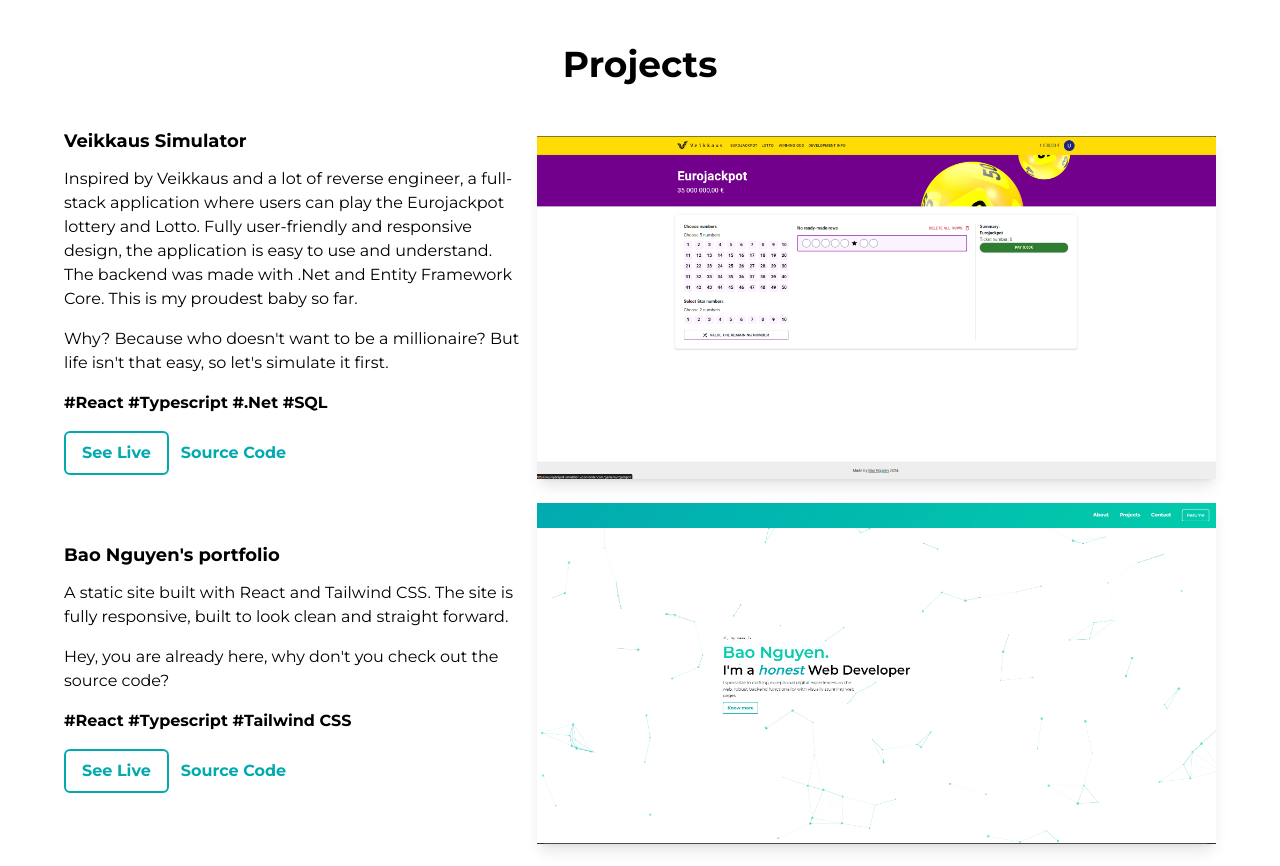
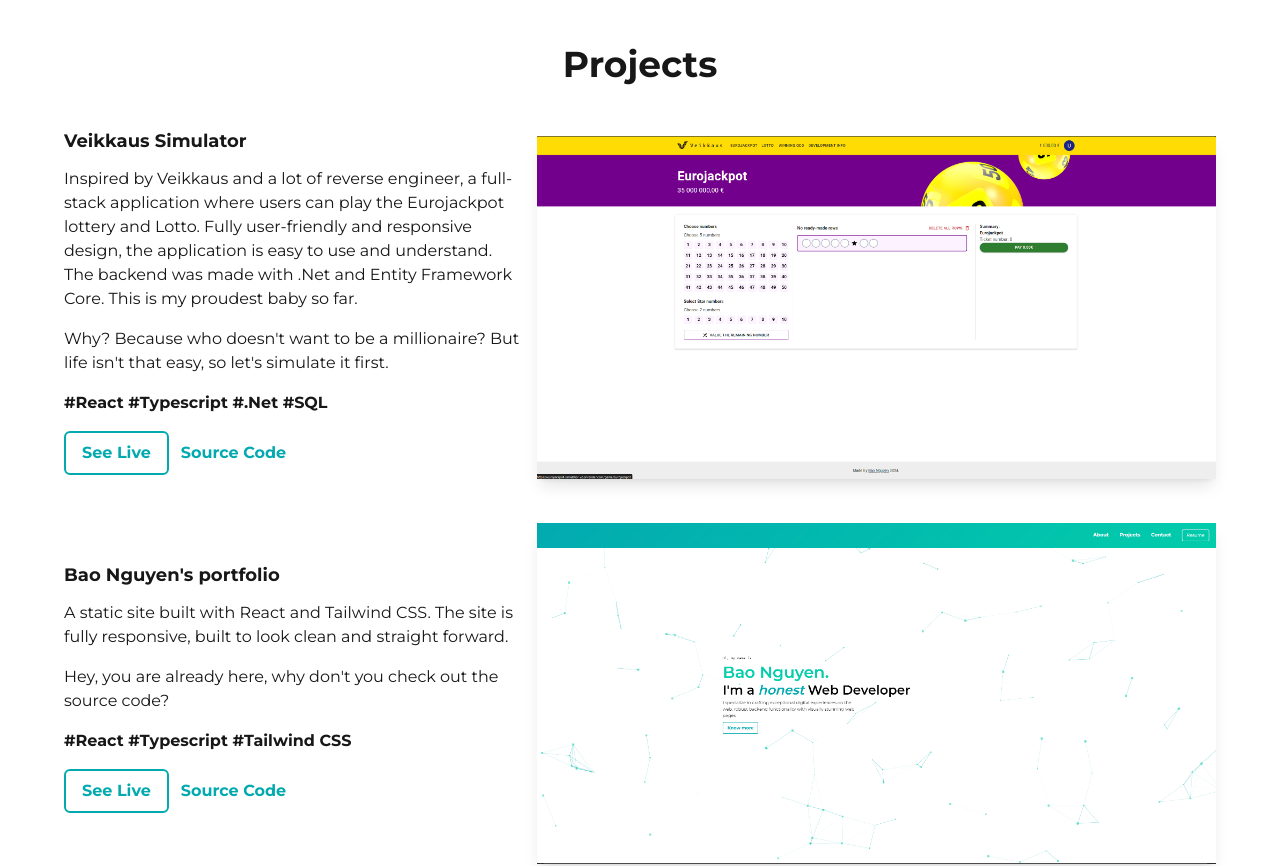
Before and after one commit to quocbao19982009/Portfolio-v2, a React (Vite) app: page / in a window 1280 px wide. Shown: the part 1900-2766 px from the top of the page. Built offline with nearby package versions, Linux system fonts and the light colour scheme; grey boxes are pictures that could not be loaded.

Commit message:
Small improve

```diff
--- a/src/App.css
+++ b/src/App.css
@@ -4,13 +4,6 @@
 @tailwind base;
 @tailwind components;
 @tailwind utilities;
-
-/* Create varibles */
-:root {
-    /* --primary-color: #30101e; */
-    /* --secondary-color: #ff432e; */
-    /* --text-color: #fff; */
-}
 
 * {
     margin: 0;
--- a/src/constants/index.ts
+++ b/src/constants/index.ts
@@ -9,7 +9,6 @@
     { name: 'Contact', path: '#contact' },
 ];
 
-// TODO: Update the projects
 const projectsList: ProjectDetail[] = [
     {
         title: 'Veikkaus Simulator',
@@ -29,7 +28,7 @@
         technologies: ['React', 'Typescript', 'Tailwind CSS'],
         source: 'https://github.com/quocbao19982009/Portfolio-v2',
         note: "Hey, you are already here, why don't you check out the source code?",
-        live: 'https://portfolio-v2-lemon-five.vercel.app/',
+        live: 'https://baonguyendev.com/',
     },
     {
         title: 'Netflix Clone',
--- a/src/index.css
+++ b/src/index.css
@@ -1,3 +1,8 @@
 @tailwind base;
-  @tailwind components;
-  @tailwind utilities;
+@tailwind components;
+@tailwind utilities;
+@layer base {
+    html {
+        @apply text-neutral-900;
+    }
+}
--- a/src/pages/landingPage/section/about/About.tsx
+++ b/src/pages/landingPage/section/about/About.tsx
@@ -62,7 +62,7 @@
                             </p>
                             <a href={resume}>
                                 <button
-                                    className="relative z-0 inline-block rounded-md border-2 border-white px-4 py-2 font-bold text-white transition
+                                    className="relative z-0 mt-2 inline-block rounded-md border-2 border-white px-4 py-2 font-bold text-white transition
                                      ease-in-out before:absolute  before:bottom-0 before:left-0 before:-z-10 before:block before:h-full before:w-0 before:transition-all before:content-[''] hover:text-primary
                                      before:hover:w-full before:hover:bg-white
                                      "
--- a/src/pages/landingPage/section/hero/Hero.tsx
+++ b/src/pages/landingPage/section/hero/Hero.tsx
@@ -20,14 +20,14 @@
                 direction={animationCondition ? 'left' : 'down'}
                 triggerOnce
             >
-                <h1 className="font-mono text-sm font-normal md:text-lg lg:text-xl xl:text-2xl 2xl:text-3xl">
+                <p className="font-mono text-sm font-normal md:text-lg lg:text-xl xl:text-2xl 2xl:text-3xl">
                     Hi, my name is
-                </h1>
+                </p>
 
-                <h2 className="m-0 text-4xl font-semibold leading-tight text-secondary md:text-4xl lg:text-7xl">
+                <p className="m-0 text-4xl font-semibold  text-secondary md:text-4xl lg:text-7xl">
                     Bao Nguyen.
-                </h2>
-                <p className="m-0 text-3xl font-semibold leading-tight md:text-3xl lg:text-4xl xl:text-5xl">
+                </p>
+                <p className="m-0 text-3xl font-semibold  md:text-3xl lg:text-4xl xl:text-5xl">
                     I'm a{' '}
                     <span>
                         <Popover key="test">
--- a/src/pages/landingPage/section/projects/Projects.tsx
+++ b/src/pages/landingPage/section/projects/Projects.tsx
@@ -6,8 +6,7 @@
     return (
         <SectionWrapper id="projects">
             <h2 className="mb-10 text-center text-4xl font-bold">Projects</h2>
-            <div className="flex flex-col gap-3">
-                {' '}
+            <div className="flex flex-col gap-8">
                 {projectsList.map((projectInfo) => (
                     <ProjectDetails
                         key={projectInfo.title}
```
